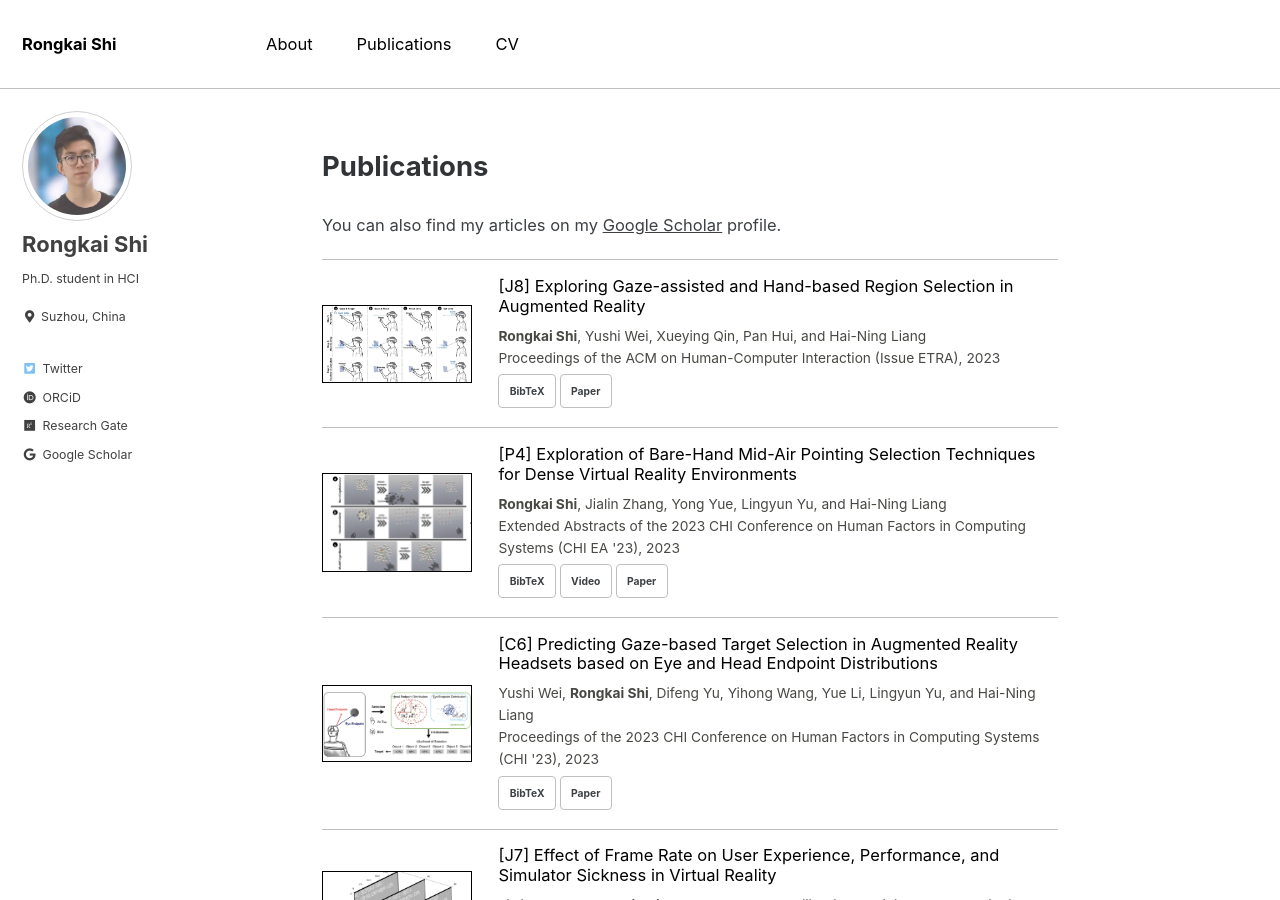
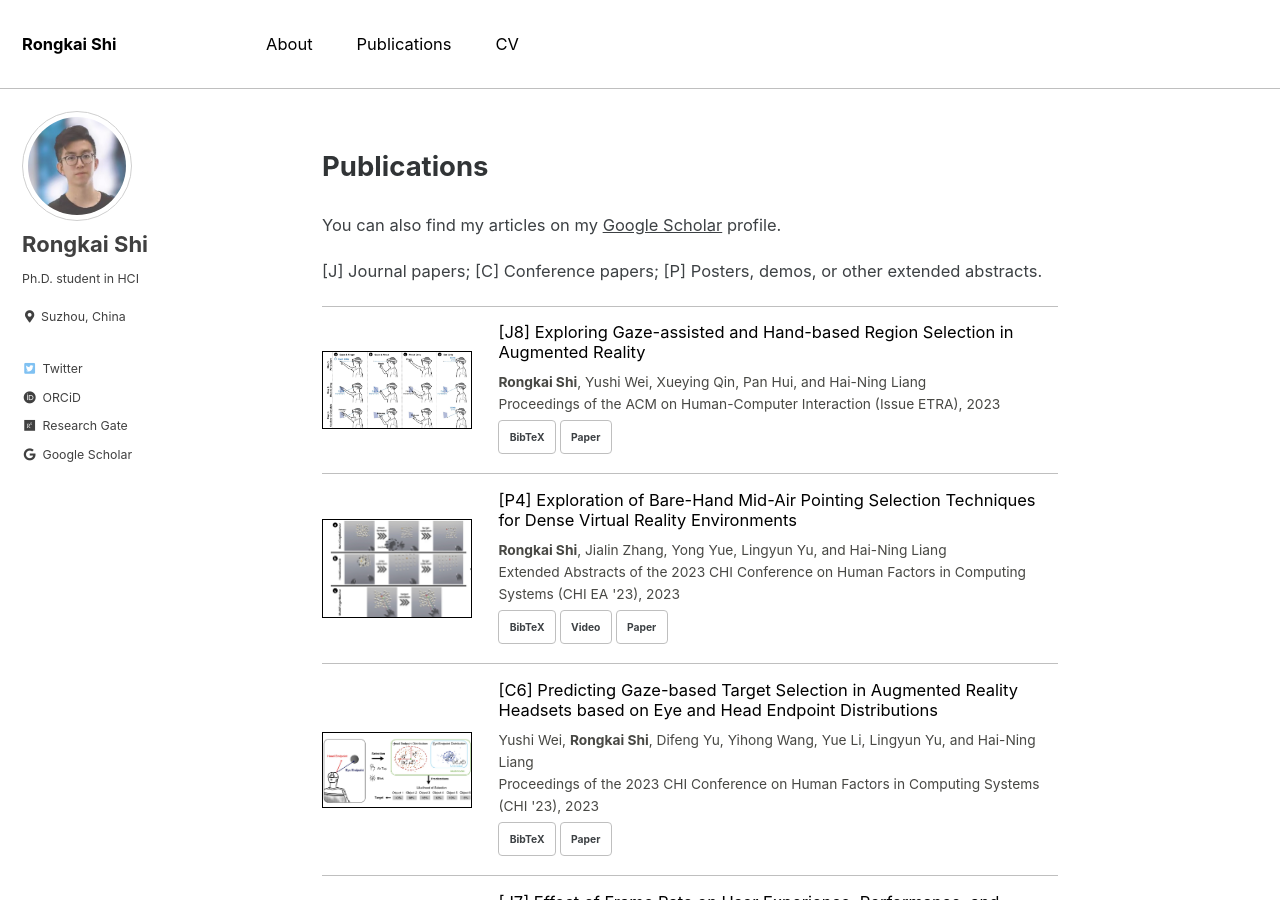
Before and after one commit to rongkaishi/rongkaishi.github.io, a Jekyll site: the page built from publications.html, in a window 1280 px wide and 900 px high. Built offline with Jekyll 4.4.1, drawn with Linux system fonts in a browser that asks for light colours; cached includes are drawn as plain includes.

Commit message:
UpdateApr23

```diff
--- a/_layouts/publications.html
+++ b/_layouts/publications.html
@@ -7,6 +7,7 @@ layout: archive
 <p class="archive__selfdefine-content">You can also find my articles on my
 <a href="https://scholar.google.com/citations?user=0VF4NWIAAAAJ&hl=en&oi=ao">Google Scholar</a> profile.
 </p>
+<p class="archive__selfdefine-content">[J] Journal papers; [C] Conference papers; [P] Posters, demos, or other extended abstracts.</p>
 
 {% assign publications = site.publications | sort: "indexnum" | reverse %}
 {% for pub in publications %}
```
